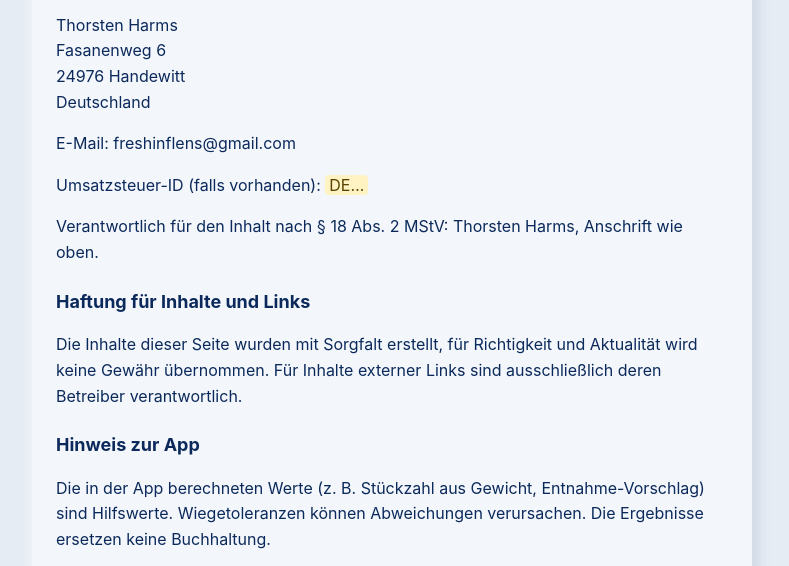
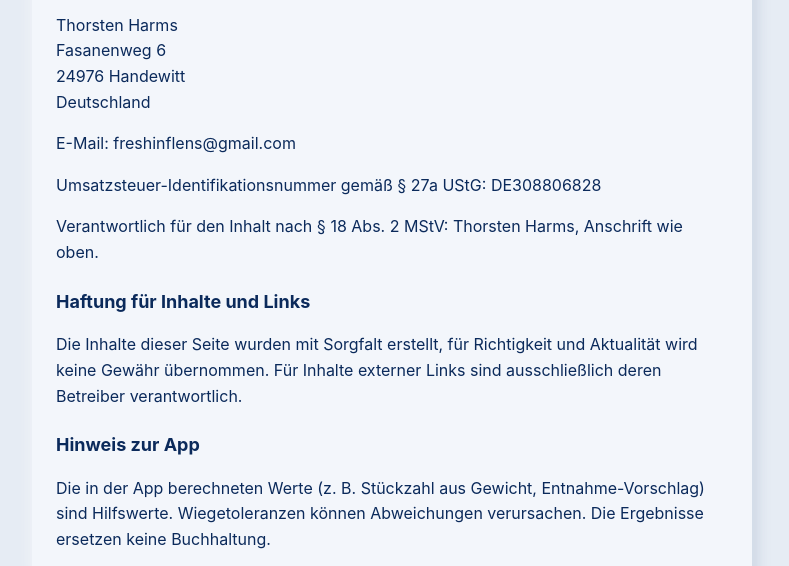
Before and after one commit to creathor26/cashistant-site, a plain HTML site: page impressum.html in a window 1280 px wide. Shown: the part 234-800 px from the top of the page, without its empty margins (248-1037 px from the left). Drawn offline with Linux system fonts and the light colour scheme.

Commit message:
Add files via upload

```diff
--- a/impressum.html
+++ b/impressum.html
@@ -13,7 +13,7 @@ hr{border:0;border-top:1px solid rgba(120,140,175,.35);margin:30px 0}
 <p>Angaben gemäß § 5 DDG</p>
 <p>Thorsten Harms<br>Fasanenweg 6<br>24976 Handewitt<br>Deutschland</p>
 <p>E-Mail: freshinflens@gmail.com</p>
-<p>Umsatzsteuer-ID (falls vorhanden): <span class="ph">DE…</span></p>
+<p>Umsatzsteuer-Identifikationsnummer gemäß §&nbsp;27a UStG: DE308806828</p>
 <p>Verantwortlich für den Inhalt nach § 18 Abs. 2 MStV: Thorsten Harms, Anschrift wie oben.</p>
 <h2>Haftung für Inhalte und Links</h2>
 <p>Die Inhalte dieser Seite wurden mit Sorgfalt erstellt, für Richtigkeit und Aktualität wird keine Gewähr übernommen. Für Inhalte externer Links sind ausschließlich deren Betreiber verantwortlich.</p>
```
